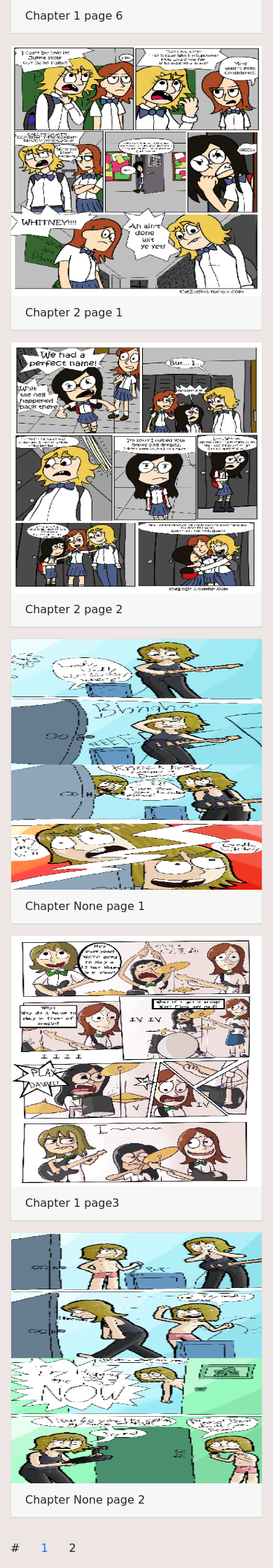
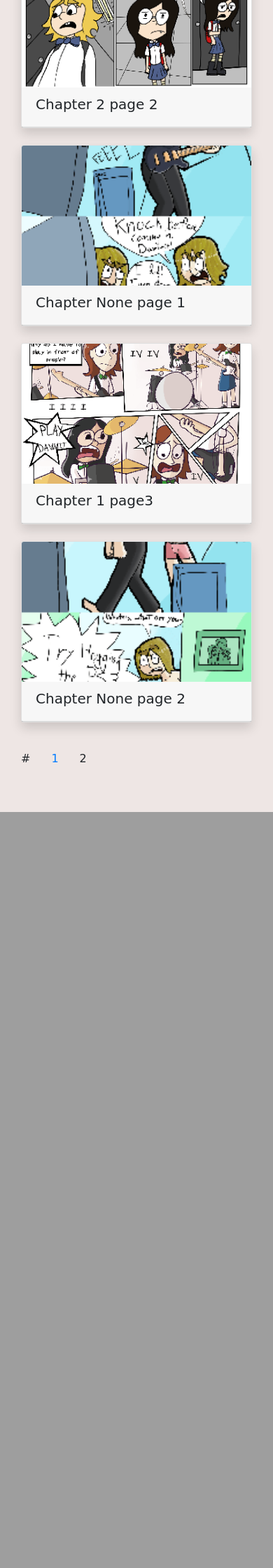
Before and after one commit to i-am-b-soto/The-Engirls-WebComic, a Django app: page /comics/archive/ in a window 390 px wide. Shown: the part 1338-3578 px from the top of the page at 70% size. After the commit the page ends 2498 px from the top, so only its background shows below. Run offline with Django 3.2, Linux system fonts and the light colour scheme; data comes from the database, SQL or seed files in the repository; some libraries are stand-ins or nearby versions; some web fonts are replaced.

Commit message:
Archive view looks bette

```diff
--- a/comics/templates/comics/comic_archive.html
+++ b/comics/templates/comics/comic_archive.html
@@ -11,21 +11,14 @@
 			<div class = "card-deck">
 			{% if comics %}
 				{% for comic in comics %}
-					{{ counter.increment }}
-					{% if counter.count|divisibleby:4 %}
 
-						<!-- Wrap
-						<div class="w-100 d-none d-sm-block d-md-none"></div>
-					-->
-					{% endif %}
-				<!--<div class="col-sm-4 col-md-3 col-lg-3"> -->
-					<div class="w-100 d-none d-sm-block d-md-none"></div>
-					<div class="card mb-4shadow">
-							<div class="embed-responsive embed-responsive-1by1">
+					<div class="col-sm-4 col-md-3 col-lg-3">
+					<!-- <div class="w-100 d-none d-sm-block d-md-none"></div> -->
+					<div class="card mb-4 shadow">
+
 								<a href="{% url 'view_panel' comic_pk=comic.pk %}">
 									{% if comic.thumbnail %}
-	     								<img alt="Card image cap" class="embed-responsive-item" src="{{ comic.thumbnail.url }}" />
-
+	     								<img class="card-img-top img-fluid" style = "max-height: 200px;" src="{{ comic.thumbnail.url }}" />
 									{% else %}
 										<div class = "col text-center">
 											<h5 class= "engirls_font_large"> No image available</h5>
@@ -33,16 +26,13 @@
 
 									{% endif %}
 	     						</a>
-	  						</div>
-	  					<div class = "card-header">
-							<div class="engirls_font_norm">
-								{{ comic.title }}
-							</div>
-						</div>
+	  						<!-- </div> -->
+	  					<div class = "card-header engirls_font_norm"><h5> {{ comic.title }}</h5> </div>
 					</div>
 				<!-- </div> -->
+				</div>
 				{% endfor %}
-				</div>
+
 			{% else %}
 				<div class = row>
 	        		<div class = "col"></div>
@@ -55,6 +45,13 @@
 
 	<!-- row -->
 
+
+   </div>
+
+
+<!-- container-->
+
+<div class="container">
 	<div class = "row py-3">
     <div class="pagination">
     	<div class = col-xs-4></div>
@@ -74,12 +71,8 @@
 		</div>
 	{% endif %}
 	</div>
-
 </div>
-
 </div>
-<!-- container-->
-
 <script>
 //Show this page as active
 
--- a/comics/views.py
+++ b/comics/views.py
@@ -107,8 +107,7 @@ def view_archive(request, page =1):
 
 	return render(request, 'comics/comic_archive.html',context = {
 			'comics': comics,
-			'form': form,
-			'counter':Counter()})
+			'form': form})
 
 
 # View for specific comic
--- a/todo.txt
+++ b/todo.txt
@@ -25,5 +25,7 @@
 	7a) Make chapter field dependant on series
 
 [Normal]
-8) Make comic images stack horizontally on mobile
+8) Make comic images stack horizontally on mobile on Archive
+	8a) Images are of equal hight on archive page
+		*Done
 ... More to come
```
Lines whose indentation alone changed are shown as unchanged.
